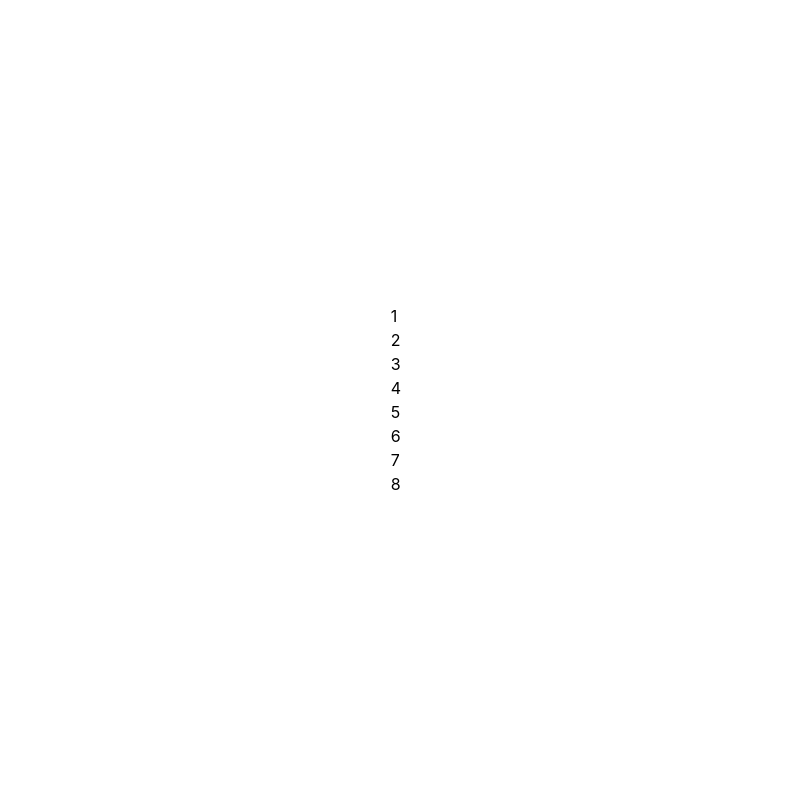
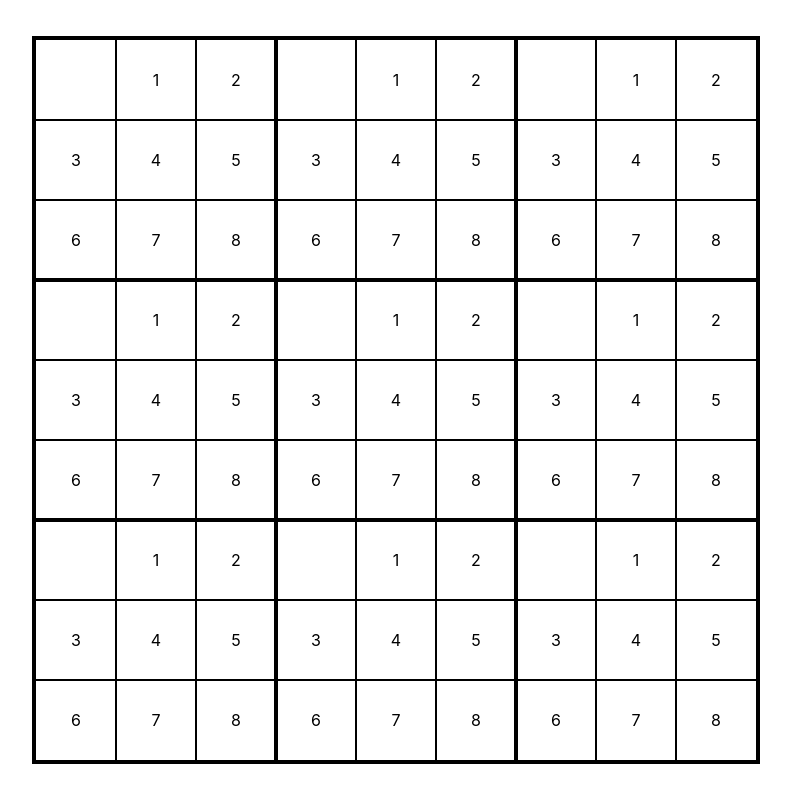
Before and after one commit to MgShepherd/PuzzleEmpire, a React (Create React App) app: page / in a window 1280 px wide. Shown: the whole page, without its empty margins (244-1035 px from the left). Built offline with nearby package versions, Linux system fonts and the light colour scheme.

Commit message:
Setup styling for Sudoku Grid, Squares and Blocks

```diff
--- a/src/components/App/App.tsx
+++ b/src/components/App/App.tsx
@@ -2,8 +2,10 @@ import SudokuGrid from '../SudokuGrid/SudokuGrid';
 
 const App = (): JSX.Element => {
   return (
-    <div className="flex justify-center items-center h-screen w-screen">
-      <SudokuGrid />
+    <div className="flex py-10 justify-center items-center h-screen w-screen">
+      <div className="h-full aspect-square">
+        <SudokuGrid />
+      </div>
     </div>
   );
 };
--- /dev/null
+++ b/src/components/SudokuBlock/SudokuBlock.tsx
@@ -0,0 +1,29 @@
+import SudokuElement from '../../types/SudokuElement';
+import SudokuSquare from '../SudokuSquare/SudokuSquare';
+
+const SudokuBlock = (): JSX.Element => {
+  const elements: SudokuElement[] = [
+    { value: 0 },
+    { value: 1 },
+    { value: 2 },
+    { value: 3 },
+    { value: 4 },
+    { value: 5 },
+    { value: 6 },
+    { value: 7 },
+    { value: 8 },
+  ];
+
+  return (
+    <div
+      data-testid="sudokuBlock"
+      className="grid grid-cols-3 w-full h-full grid-rows-3 ring-2 ring-black"
+    >
+      {elements.map((element, index) => {
+        return <SudokuSquare key={index} element={element} />;
+      })}
+    </div>
+  );
+};
+
+export default SudokuBlock;
--- a/src/components/SudokuGrid/SudokuGrid.tsx
+++ b/src/components/SudokuGrid/SudokuGrid.tsx
@@ -1,23 +1,15 @@
-import SudokuElement from '../../types/SudokuElement';
-import SudokuSquare from '../SudokuSquare/SudokuSquare';
+import SudokuBlock from '../SudokuBlock/SudokuBlock';
 
 const SudokuGrid = (): JSX.Element => {
-  const elements: SudokuElement[] = [
-    { value: 0 },
-    { value: 1 },
-    { value: 2 },
-    { value: 3 },
-    { value: 4 },
-    { value: 5 },
-    { value: 6 },
-    { value: 7 },
-    { value: 8 },
-  ];
+  const placeholderElements = new Array<number>(9).fill(0);
 
   return (
-    <div data-testid="sudokuGrid">
-      {elements.map((element, index) => {
-        return <SudokuSquare key={index} element={element} />;
+    <div
+      data-testid="sudokuGrid"
+      className="w-full h-full ring-4 ring-black grid grid-cols-3 grid-rows-3"
+    >
+      {placeholderElements.map((_, index) => {
+        return <SudokuBlock key={index} />;
       })}
     </div>
   );
--- a/src/components/SudokuSquare/SudokuSquare.tsx
+++ b/src/components/SudokuSquare/SudokuSquare.tsx
@@ -6,7 +6,10 @@ interface SudokuSquareProps {
 
 const SudokuSquare = ({ element }: SudokuSquareProps): JSX.Element => {
   return (
-    <div data-testid="sudokuSquare">
+    <div
+      data-testid="sudokuSquare"
+      className="w-full h-full ring-black ring-1 flex justify-center items-center"
+    >
       {element.value !== 0 ? element.value : ''}
     </div>
   );
```
Also changed, not shown: 2 other files (tests, documents, lock files or other folders).
